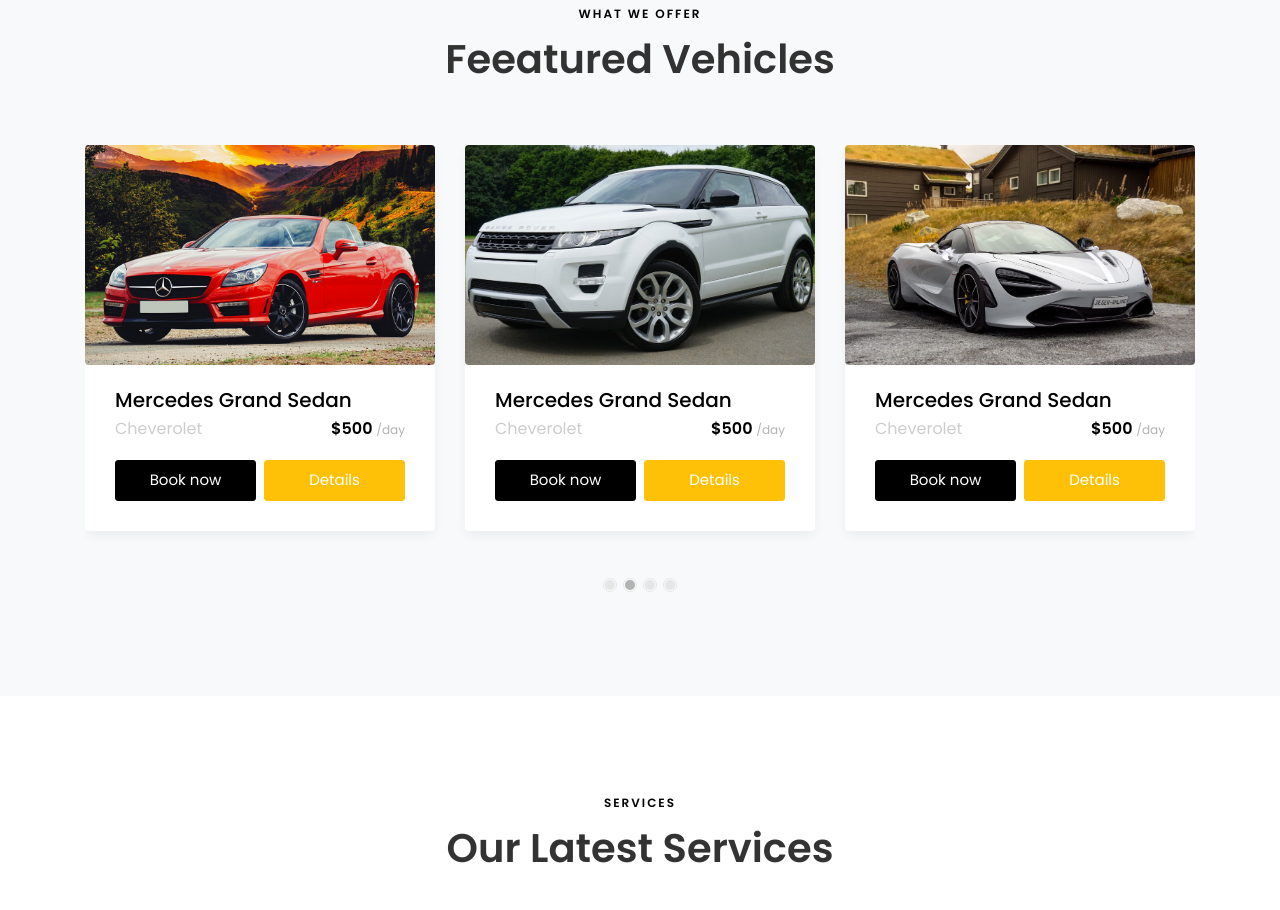
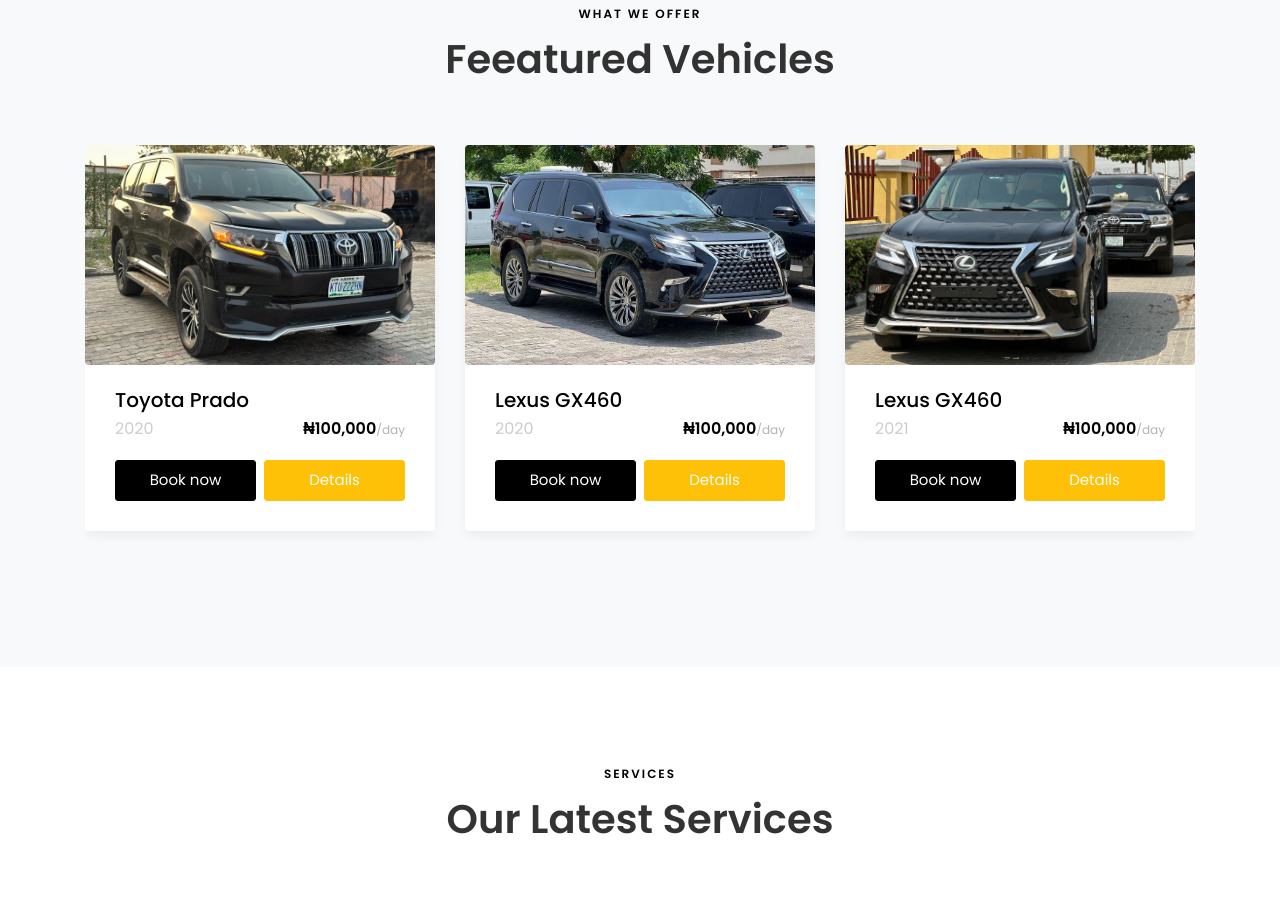
Before and after one commit to Feg0/Kendrill, a plain HTML site: page index.html in a window 1280 px wide. Shown: the part 1225-2135 px from the top of the page. Drawn offline with Linux system fonts and the light colour scheme; some packages are replaced by stand-ins of ours; no server answers; files whose address does not match are found by name.

Commit message:
Cars Update

```diff
--- a/index.html
+++ b/index.html
@@ -164,13 +164,13 @@
     				<div class="carousel-car owl-carousel">
     					<div class="item">
     						<div class="car-wrap rounded ftco-animate">
-		    					<div class="img rounded d-flex align-items-end" style="background-image: url(images/car-1.jpg);">
+		    					<div class="img rounded d-flex align-items-end" style="background-image: url(images/2020_Toyota_prado/1.jpg);">
 		    					</div>
 		    					<div class="text">
-		    						<h2 class="mb-0"><a href="#">Mercedes Grand Sedan</a></h2>
+		    						<h2 class="mb-0"><a href="#">Toyota Prado</a></h2>
 		    						<div class="d-flex mb-3">
-			    						<span class="cat">Cheverolet</span>
-			    						<p class="price ml-auto">$500 <span>/day</span></p>
+			    						<span class="cat">2020</span>
+			    						<p class="price ml-auto">₦100,000<span>/day</span></p>
 		    						</div>
 		    						<p class="d-flex mb-0 d-block"><a href="#" class="btn btn-primary py-2 mr-1">Book now</a> <a href="#" class="btn btn-secondary py-2 ml-1">Details</a></p>
 		    					</div>
@@ -178,13 +178,13 @@
     					</div>
     					<div class="item">
     						<div class="car-wrap rounded ftco-animate">
-		    					<div class="img rounded d-flex align-items-end" style="background-image: url(images/car-2.jpg);">
+		    					<div class="img rounded d-flex align-items-end" style="background-image: url(images/2020_Lexus_gx460/1.jpg);">
 		    					</div>
 		    					<div class="text">
-		    						<h2 class="mb-0"><a href="#">Mercedes Grand Sedan</a></h2>
+		    						<h2 class="mb-0"><a href="#">Lexus GX460</a></h2>
 		    						<div class="d-flex mb-3">
-			    						<span class="cat">Cheverolet</span>
-			    						<p class="price ml-auto">$500 <span>/day</span></p>
+			    						<span class="cat">2020</span>
+			    						<p class="price ml-auto">₦100,000<span>/day</span></p>
 		    						</div>
 		    						<p class="d-flex mb-0 d-block"><a href="#" class="btn btn-primary py-2 mr-1">Book now</a> <a href="#" class="btn btn-secondary py-2 ml-1">Details</a></p>
 		    					</div>
@@ -192,27 +192,13 @@
     					</div>
     					<div class="item">
     						<div class="car-wrap rounded ftco-animate">
-		    					<div class="img rounded d-flex align-items-end" style="background-image: url(images/car-3.jpg);">
+		    					<div class="img rounded d-flex align-items-end" style="background-image: url(images/2021_Lexus_gx460/1.jpg);">
 		    					</div>
 		    					<div class="text">
-		    						<h2 class="mb-0"><a href="#">Mercedes Grand Sedan</a></h2>
+		    						<h2 class="mb-0"><a href="#">Lexus GX460</a></h2>
 		    						<div class="d-flex mb-3">
-			    						<span class="cat">Cheverolet</span>
-			    						<p class="price ml-auto">$500 <span>/day</span></p>
-		    						</div>
-		    						<p class="d-flex mb-0 d-block"><a href="#" class="btn btn-primary py-2 mr-1">Book now</a> <a href="#" class="btn btn-secondary py-2 ml-1">Details</a></p>
-		    					</div>
-		    				</div>
-    					</div>
-    					<div class="item">
-    						<div class="car-wrap rounded ftco-animate">
-		    					<div class="img rounded d-flex align-items-end" style="background-image: url(images/car-4.jpg);">
-		    					</div>
-		    					<div class="text">
-		    						<h2 class="mb-0"><a href="#">Mercedes Grand Sedan</a></h2>
-		    						<div class="d-flex mb-3">
-			    						<span class="cat">Cheverolet</span>
-			    						<p class="price ml-auto">$500 <span>/day</span></p>
+			    						<span class="cat">2021</span>
+			    						<p class="price ml-auto">₦100,000<span>/day</span></p>
 		    						</div>
 		    						<p class="d-flex mb-0 d-block"><a href="#" class="btn btn-primary py-2 mr-1">Book now</a> <a href="#" class="btn btn-secondary py-2 ml-1">Details</a></p>
 		    					</div>
```
Also changed, not shown: car.html (+6 -6 lines).
